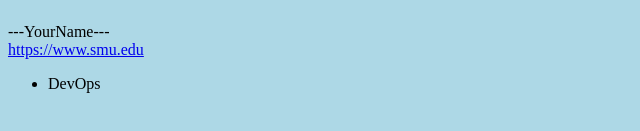
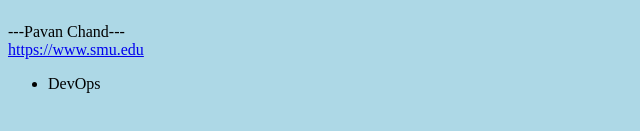
Before and after one commit to pavanchandm/smu-eets8357-pavan, a plain HTML site: page index.html in a window 1280 px wide. Shown: the part 173-304 px from the top of the page, 0-640 px from the left. Drawn offline with Linux system fonts and the light colour scheme.

Commit message:
index.html

```diff
--- a/index.html
+++ b/index.html
@@ -10,7 +10,7 @@ School of Engineering. </h1>
 /media/Site/DevelopmentExternalAffairs/MarketingCommunications/IntegratedMark
 eting/Logos/Pony,-d-,RwW,-d-,outline,-d-,jpg.jpg?la=en"; width="300"
 height="90"> </img> </h2>
-<p1> ---YourName--- <br> </p1>
+<p1> ---Pavan Chand--- <br> </p1>
 <p2> <a href = "https://www.smu.edu"> https://www.smu.edu </a> </p2>
 <ul> <li> DevOps </li>
 </ul>
```
